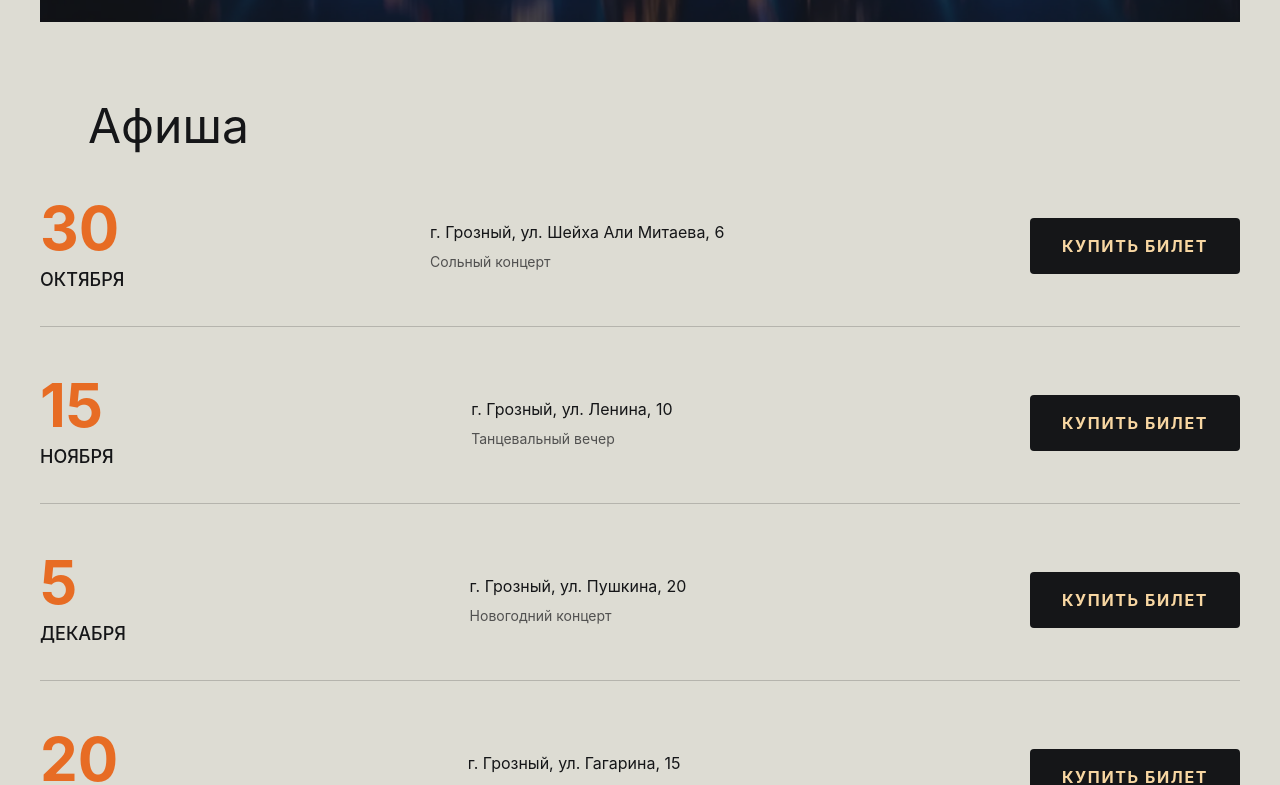
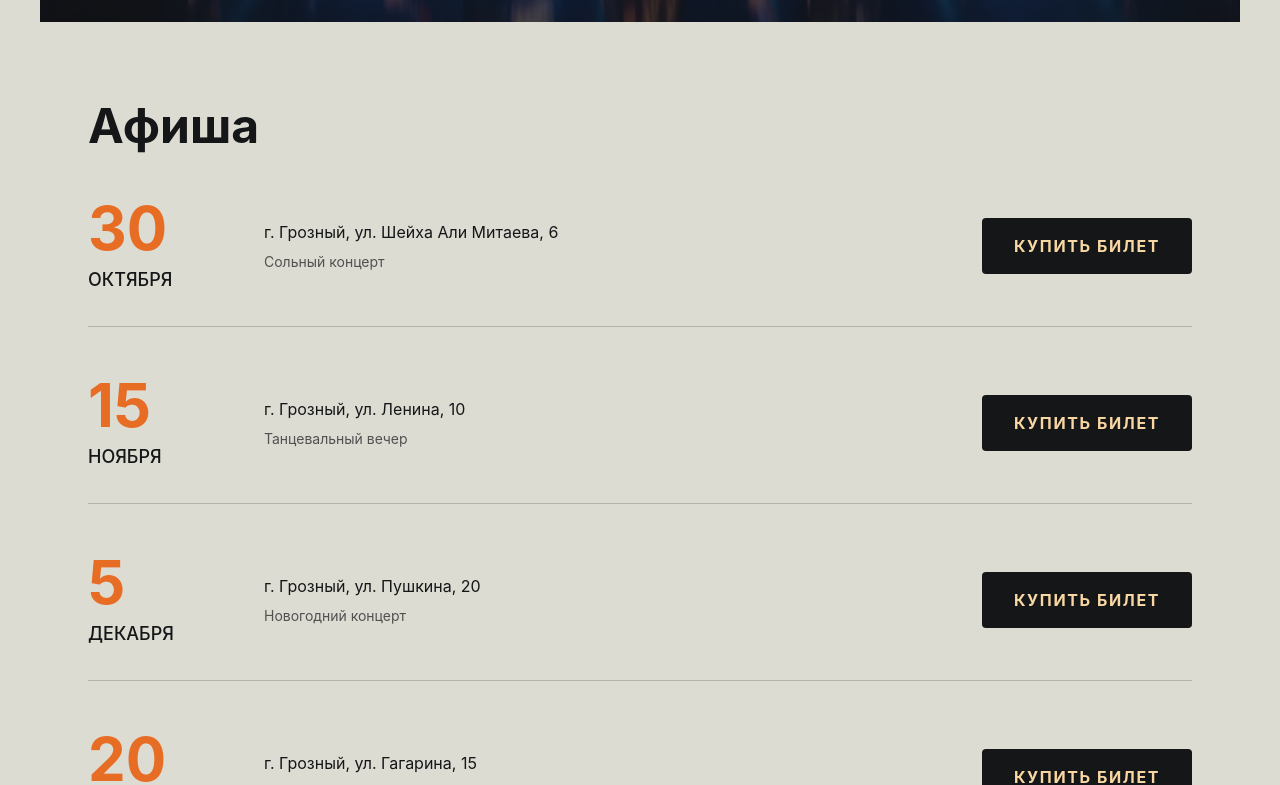
Before and after one commit to ibragim-ast/vainakh, a Next.js app: page / in a window 1280 px wide. Shown: the part 730-1515 px from the top of the page. Built offline with nearby package versions, Linux system fonts and the light colour scheme.

Commit message:
Добавлена жирность заголовка в разделе Афиша

```diff
--- a/src/components/blocks/Afisha.tsx
+++ b/src/components/blocks/Afisha.tsx
@@ -39,8 +39,9 @@ export default function Afisha() {
   return (
     <section className="py-20 bg-brand-light">
       <div className="max-w-6xl mx-auto px-4 md:px-6 w-full">
-        <h2 className="text-3xl md:text-5xl text-brand-dark">Афиша</h2>
-      </div>
+        <h2 className="text-3xl md:text-5xl text-brand-dark font-bold font-sans">
+          Афиша
+        </h2>
 
         {eventsData
           .sort(
@@ -56,6 +57,7 @@ export default function Afisha() {
               description={item.description}
             />
           ))}
+      </div>
     </section>
   );
 }
--- a/src/components/ui/EventCard.tsx
+++ b/src/components/ui/EventCard.tsx
@@ -13,17 +13,18 @@ export default function EventCard({
 }: EventCardProps) {
   return (
     <div className="mt-12 flex flex-col md:flex-row gap-6 md:gap-10 items-start md:items-center justify-between border-b border-brand-dark/20 pb-8">
-      <div className="flex flex-col gap-2">
+      <div className="flex flex-col md:flex-row gap-6 md:gap-12 md:items-center">
+        <div className="flex flex-col gap-2 md:w-32 md:shrink-0">
           <span className=" md:text-6xl font-sans  text-brand-orange text-5xl font-bold">
             {dayOfTheMonth}
           </span>
           <span className="text-lg uppercase font-medium">{month}</span>
         </div>
-      <div className="flex flex-col gap-2">
+        <div className="flex flex-col gap-2 md:w-96">
           <span>{address}</span>
           <p className="text-sm text-brand-dark/70">{description}</p>
         </div>
-
+      </div>
       <div>
         <button className="bg-brand-dark text-brand-gold px-8 py-4 uppercase tracking-widest font-bold rounded-sm transition-colors hover:bg-brand-orange hover:text-brand-dark">
           Купить билет
```
Lines whose indentation alone changed are shown as unchanged.
